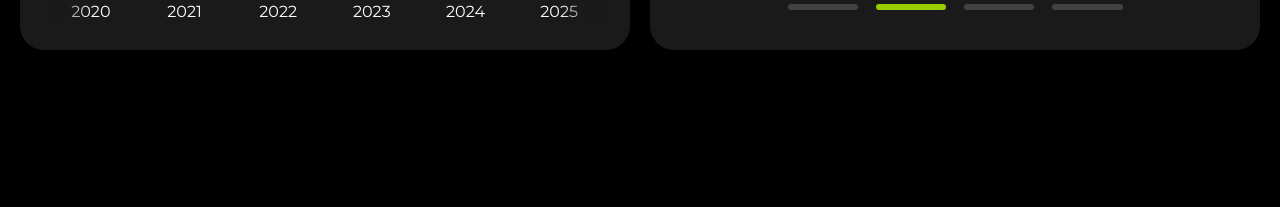
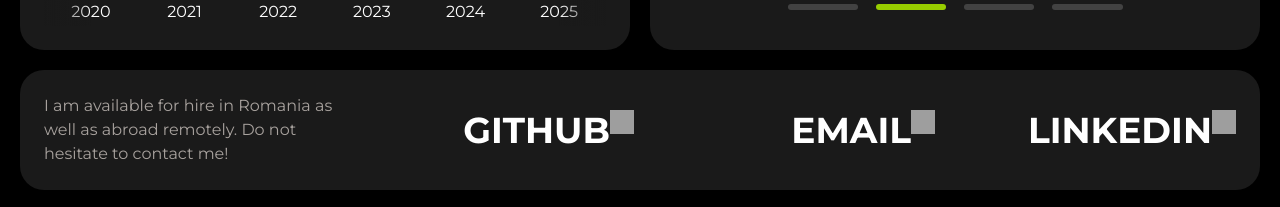
Before and after one commit to Barabasbalazs/personal-site, a Nuxt app: page / in a window 1280 px wide. Shown: the part 970-1177 px from the top of the page. Before the commit the page ends 1040 px from the top, so only its background shows below. Built offline with nearby package versions, Linux system fonts and the light colour scheme; grey boxes are pictures that could not be loaded.

Commit message:
added contact footer

```diff
--- /dev/null
+++ b/components/ContactFooter.vue
@@ -0,0 +1,24 @@
+<template>
+  <NuxtLayout name="card">
+    <div class="grid lg:grid-cols-4 items-center justify-between gap-3">
+      <div class="w-full">
+        <p class="text-stone-400">{{ description }}</p>
+      </div>
+
+      <div
+        v-for="(item, index) in contactItems"
+        :key="index"
+        class="flex items-center lg:justify-end"
+      >
+        <OptionsRedirect
+          :option="item"
+          additional-class="text-4xl font-bold !items-start w-full flex items-center"
+        />
+      </div>
+    </div>
+  </NuxtLayout>
+</template>
+
+<script setup lang="ts">
+import { description, contactItems } from "~/constants/contact-items";
+</script>
--- a/components/cards/Contact.vue
+++ /dev/null
@@ -1,33 +0,0 @@
-<template>
-  <NuxtLayout name="card">
-    <div
-      class="flex flex-col h-full gap-3 uppercase justify-between items-center"
-    >
-      <h3 class="uppercase">Contact</h3>
-      <div class="flex gap-3 h-full justify-between items-center w-full">
-        <div class="w-1/2 flex justify-center">
-          <img class="w-32" src="assets/app/icons/account-box-outline.svg" />
-        </div>
-        <div class="w-1/2 flex justify-center">
-          <div
-            class="flex flex-col items-center h-full gap-3 text-xl font-bold text-stone-400"
-          >
-            <NuxtLink
-              v-for="({ link, title }, index) in contactItems"
-              :key="index"
-              :to="link"
-              target="_blank"
-              class="underline-link"
-            >
-              {{ title }}
-            </NuxtLink>
-          </div>
-        </div>
-      </div>
-    </div>
-  </NuxtLayout>
-</template>
-
-<script setup lang="ts">
-import { contactItems } from "~/constants/contact-items";
-</script>
--- a/components/cards/Timeline.vue
+++ b/components/cards/Timeline.vue
@@ -1,5 +1,5 @@
 <template>
-  <NuxtLayout name="card">
+  <NuxtLayout name="card" class="min-h-60">
     <div class="relative h-full w-full flex justify-center">
       <div class="flex items-center justify-center h-full w-full">
         <!--Main line-->
--- a/components/options/Redirect.vue
+++ b/components/options/Redirect.vue
@@ -1,6 +1,7 @@
 <template>
   <NuxtLink
     class="flex text-white underline-link white-underline whitespace-nowrap items-center"
+    :class="additionalClass"
     :to="option.link"
     :download="option.download"
     target="_blank"
@@ -19,5 +20,6 @@ import type { OptionsItem } from "~/constants/project-items";
 
 defineProps<{
   option: OptionsItem;
+  additionalClass?: string;
 }>();
 </script>
--- a/components/swiper/Content.vue
+++ b/components/swiper/Content.vue
@@ -6,7 +6,7 @@
         :to="project.link"
         target="_blank"
       >
-        <img :src="project.img" :alt="project.title" loading="lazy" />
+        <img :src="project.img" :alt="project.title" loading="eager" />
       </NuxtLink>
       <div class="flex flex-col gap-3 w-full bottom-0">
         <h3 class="uppercase text-lime">
--- a/constants/contact-items.ts
+++ b/constants/contact-items.ts
@@ -1,19 +1,19 @@
-interface ContactItem {
-  title: string;
-  link: string;
-}
+import type { OptionsItem } from "~/constants/project-items";
 
 export const contactItems = [
   {
-    title: "Github",
+    text: "Github",
     link: "https://github.com/Barabasbalazs",
   },
   {
-    title: "Email",
+    text: "Email",
     link: "barabas.balazska@gmail.com",
   },
   {
-    title: "LinkedIn",
+    text: "LinkedIn",
     link: "https://www.linkedin.com/in/balazs-barabas-6a8946292/",
   },
-] as ContactItem[];
+] as OptionsItem[];
+
+export const description =
+  "I am available for hire in Romania as well as abroad remotely. \nDo not hesitate to contact me!";
--- a/layouts/card.vue
+++ b/layouts/card.vue
@@ -1,5 +1,5 @@
 <template>
-  <div class="bg-dark rounded-3xl p-6 min-h-60 min-w-80">
+  <div class="bg-dark rounded-3xl p-6 min-w-80">
     <slot />
   </div>
 </template>
--- a/layouts/default.vue
+++ b/layouts/default.vue
@@ -1,7 +1,8 @@
 <template>
-  <div class="p-5 text-white h-full">
+  <div class="p-5 text-white h-full flex flex-col gap-5">
     <NuxtLayout name="cardwrapper" class="w-full h-full" cols>
       <slot
     /></NuxtLayout>
+    <ContactFooter />
   </div>
 </template>
```
